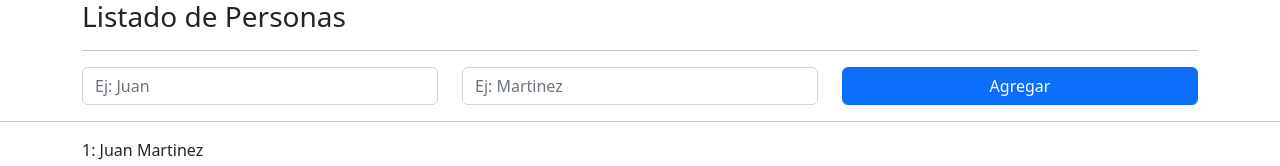
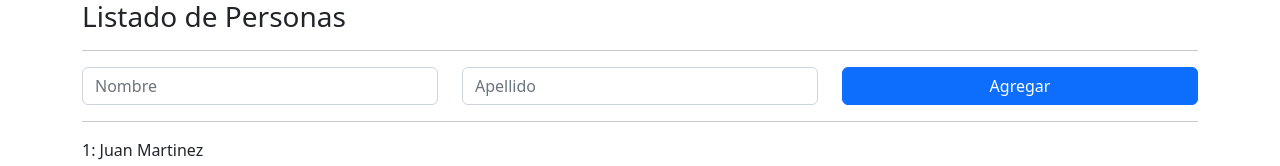
Before and after one commit to juanpixsharp/cursoUdemy, an Angular app: page / in a window 1280 px wide. Shown: the top 166 px of the page. Built offline with nearby package versions, Linux system fonts and the light colour scheme.

Commit message:
formulario.component: Agregamos el formulario en componente y usamo directivas OutPut

```diff
--- a/src/app/app.component.html
+++ b/src/app/app.component.html
@@ -3,23 +3,11 @@
     <h3>{{titulo}}</h3>
   </div>
   <hr>
-  <form class="form row">
-    <div class="form-group col-md-4">
-      <label for="nombre" class="visually-hidden">Nombre:</label>
-      <input type="text" name="nombre" id="nombre" placeholder="Ej: Juan" class="form-control" [(ngModel)]="nombreInput">
-    </div>
-    <div class="form-group col-md-4">
-      <label for="apellido" class="visually-hidden">Apellido:</label>
-      <input type="text" name="apellido" id="apellido" placeholder="Ej: Martinez" class="form-control" [(ngModel)]="apellidoInput">
-    </div>
-    <div class="col">
-      <button type="submit" class="btn btn-primary col-12" (click)="agregarPersona();">
-        Agregar
-      </button>
-    </div>
-  </form>
+  <app-formulario
+  (personaCreada)="personaAgregada($event)"
+  ></app-formulario>
+  <hr>
 </div>
-<hr>
 <app-persona
 *ngFor="let personaElemento of personas; let iElemento = index"
 [persona] = "personaElemento"
--- a/src/app/app.component.ts
+++ b/src/app/app.component.ts
@@ -14,16 +14,8 @@ export class AppComponent {
     new PErsona("Carlos","Merlin")
   ];
 
-  nombreInput: string='';
-  apellidoInput: string ='';
-
-  agregarPersona(){
-    if(this.nombreInput!='' && this.apellidoInput!=''){
-      let nPersona:PErsona = new PErsona(this.nombreInput, this.apellidoInput);
-      this.personas.push(nPersona);
-      this.nombreInput = '';
-      this.apellidoInput = '';
-    }
+  personaAgregada(persona:PErsona){
+    this.personas.push(persona);
   }
 
 }
--- a/src/app/app.module.ts
+++ b/src/app/app.module.ts
@@ -4,11 +4,13 @@ import { BrowserModule } from '@angular/platform-browser';
 import { AppComponent } from './app.component';
 import { FormsModule } from '@angular/forms';
 import { PersonaComponent } from './persona/persona.component';
+import { FormularioComponent } from './formulario/formulario.component';
 
 @NgModule({
   declarations: [
     AppComponent,
-    PersonaComponent
+    PersonaComponent,
+    FormularioComponent
   ],
   imports: [
     BrowserModule,
--- /dev/null
+++ b/src/app/formulario/formulario.component.html
@@ -0,0 +1,33 @@
+<form class="form row">
+  <div class="form-group col-md-4">
+    <label for="nombre" class="visually-hidden">Nombre:</label>
+    <input
+      type="text"
+      name="nombre"
+      id="nombre"
+      placeholder="Nombre"
+      class="form-control"
+      [(ngModel)]="nombreInput"
+    />
+  </div>
+  <div class="form-group col-md-4">
+    <label for="apellido" class="visually-hidden">Apellido:</label>
+    <input
+      type="text"
+      name="apellido"
+      id="apellido"
+      placeholder="Apellido"
+      class="form-control"
+      [(ngModel)]="apellidoInput"
+    />
+  </div>
+  <div class="col">
+    <button
+      type="submit"
+      class="btn btn-primary col-12"
+      (click)="agregarPersona()"
+    >
+      Agregar
+    </button>
+  </div>
+</form>
--- /dev/null
+++ b/src/app/formulario/formulario.component.ts
@@ -0,0 +1,25 @@
+import { Component, EventEmitter, Output } from '@angular/core';
+import { PErsona } from '../persona.model';
+
+@Component({
+  selector: 'app-formulario',
+  templateUrl: './formulario.component.html',
+  styleUrls: ['./formulario.component.css']
+})
+export class FormularioComponent {
+
+  @Output() personaCreada = new EventEmitter<PErsona>();
+  nombreInput: string='';
+  apellidoInput: string ='';
+
+  agregarPersona(){
+    if(this.nombreInput!='' && this.apellidoInput!=''){
+      let nPersona = new PErsona(this.nombreInput, this.apellidoInput);
+      //this.personas.push(nPersona);
+      this.nombreInput = '';
+      this.apellidoInput = '';
+      this.personaCreada.emit(nPersona);
+    }
+  }
+
+}
```
Also changed, not shown: src/app/formulario/formulario.component.css (added).
